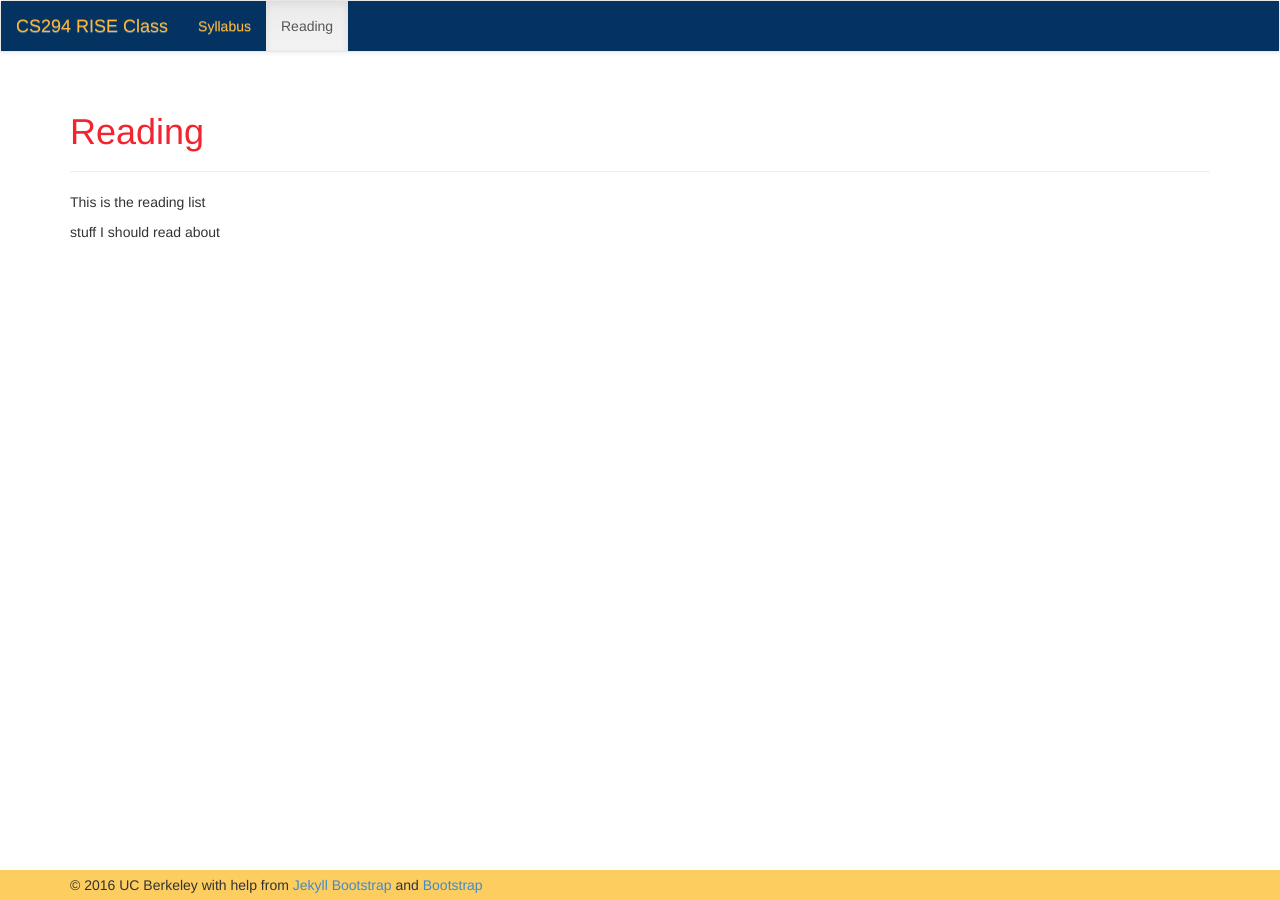
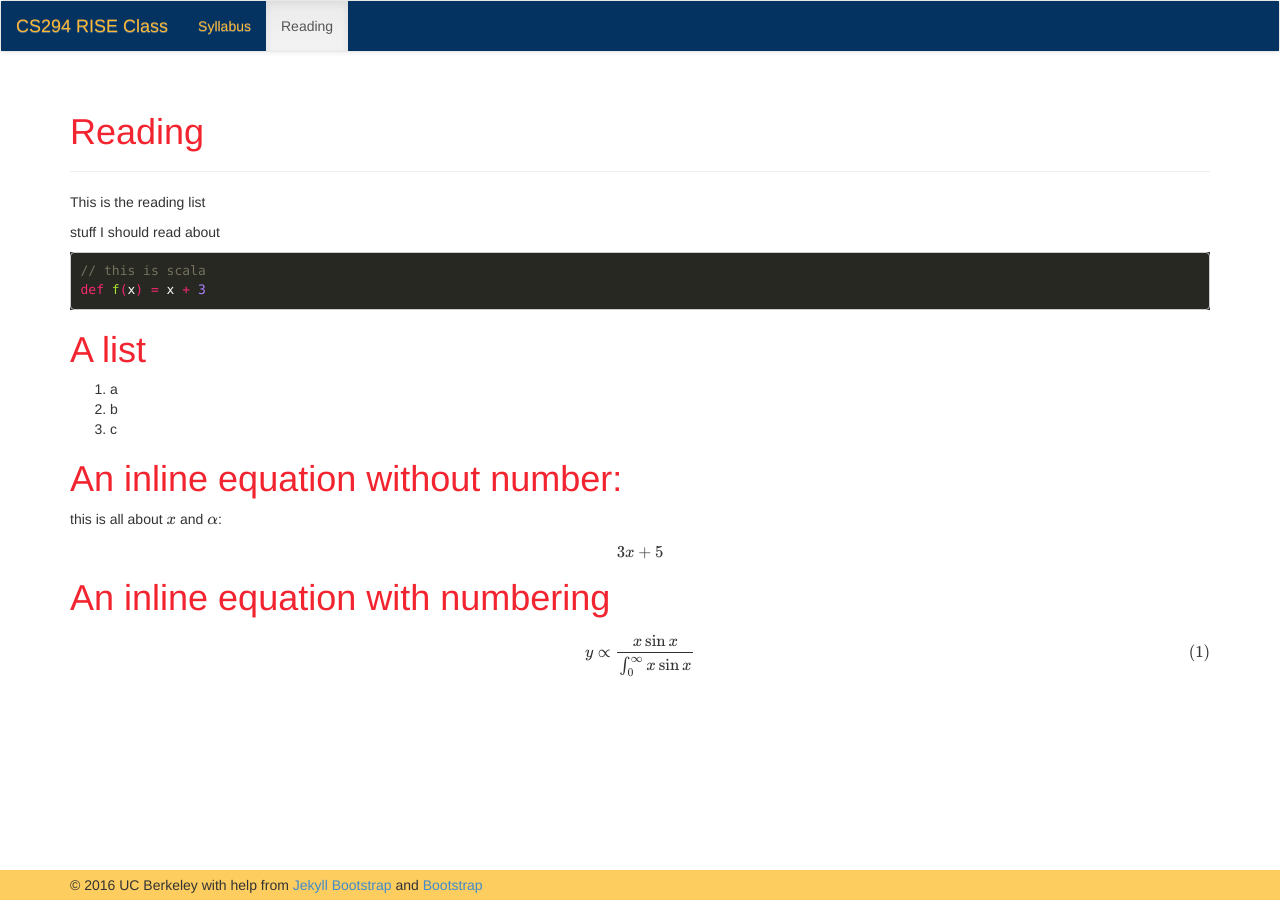
Before and after one commit to ucbrise/cs294-rise-fa16, a Jekyll site: the page built from reading.md, in a window 1280 px wide. Built offline with Jekyll 4.4.1, drawn with Linux system fonts in a browser that asks for light colours; nearby versions of some CDN libraries; formulas are drawn with MathJax 3.

Commit message:
adding math support

````diff
--- /dev/null
+++ b/_includes/mathjax_support
@@ -0,0 +1,17 @@
+<script type="text/x-mathjax-config">
+  MathJax.Hub.Config({
+    TeX: {
+      equationNumbers: {
+        autoNumber: "AMS"
+      }
+    },
+    tex2jax: {
+      inlineMath: [ ['$','$'], ['\(', '\)'] ],
+      displayMath: [ ['$$','$$'] ],
+      processEscapes: true,
+    }
+  });
+</script>
+<script type="text/javascript"
+        src="http://cdn.mathjax.org/mathjax/latest/MathJax.js?config=TeX-AMS-MML_HTMLorMML">
+</script>
--- a/_includes/themes/bootstrap-3/default.html
+++ b/_includes/themes/bootstrap-3/default.html
@@ -23,6 +23,9 @@
 
     <link href="{{ site.baseurl }}/assets/themes/css/monokai2.css" rel="stylesheet" type="text/css" media="all">
 
+    {% if page.use_math %}
+      {% include mathjax_support %}
+    {% endif %}
 
     <!-- HTML5 Shim and Respond.js IE8 support of HTML5 elements and media queries -->
     <!-- WARNING: Respond.js doesn't work if you view the page via file:// -->
--- a/reading.md
+++ b/reading.md
@@ -4,9 +4,35 @@ title: "Reading"
 description: "Reading Assignments"
 group: navigation
 order: 3
+use_math: true
 ---
 {% include JB/setup %}
 
 This is the reading list
 
 stuff I should read about
+
+```scala
+// this is scala
+def f(x) = x + 3
+```
+
+# A list
+
+1. a
+1. b
+1. c
+
+# An inline equation without number:
+
+this is all about $x$ and $\alpha$:
+
+$$
+3x + 5
+$$
+
+# An inline equation with numbering
+
+\begin{align}
+y \propto \frac{x \sin x} {\int_0^\infty x \sin x}
+\end{align}
````
